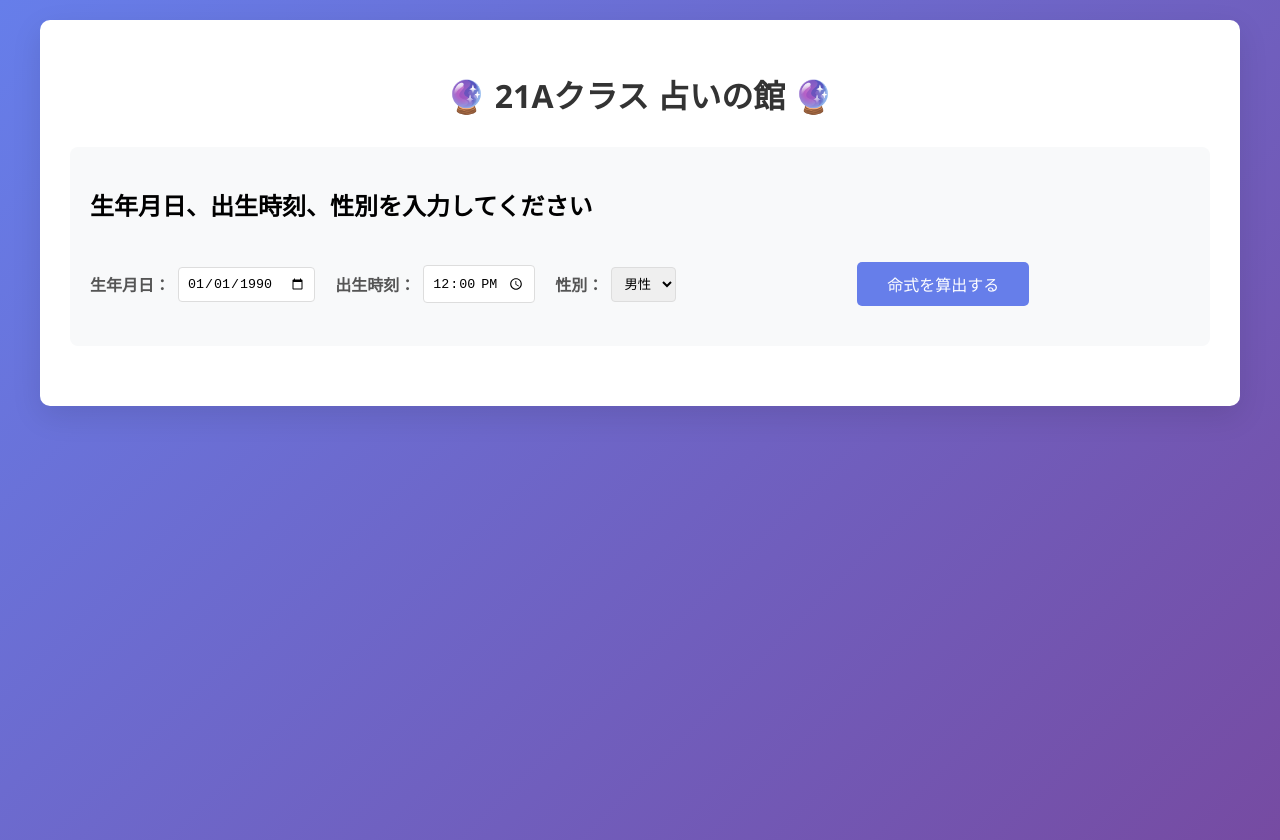
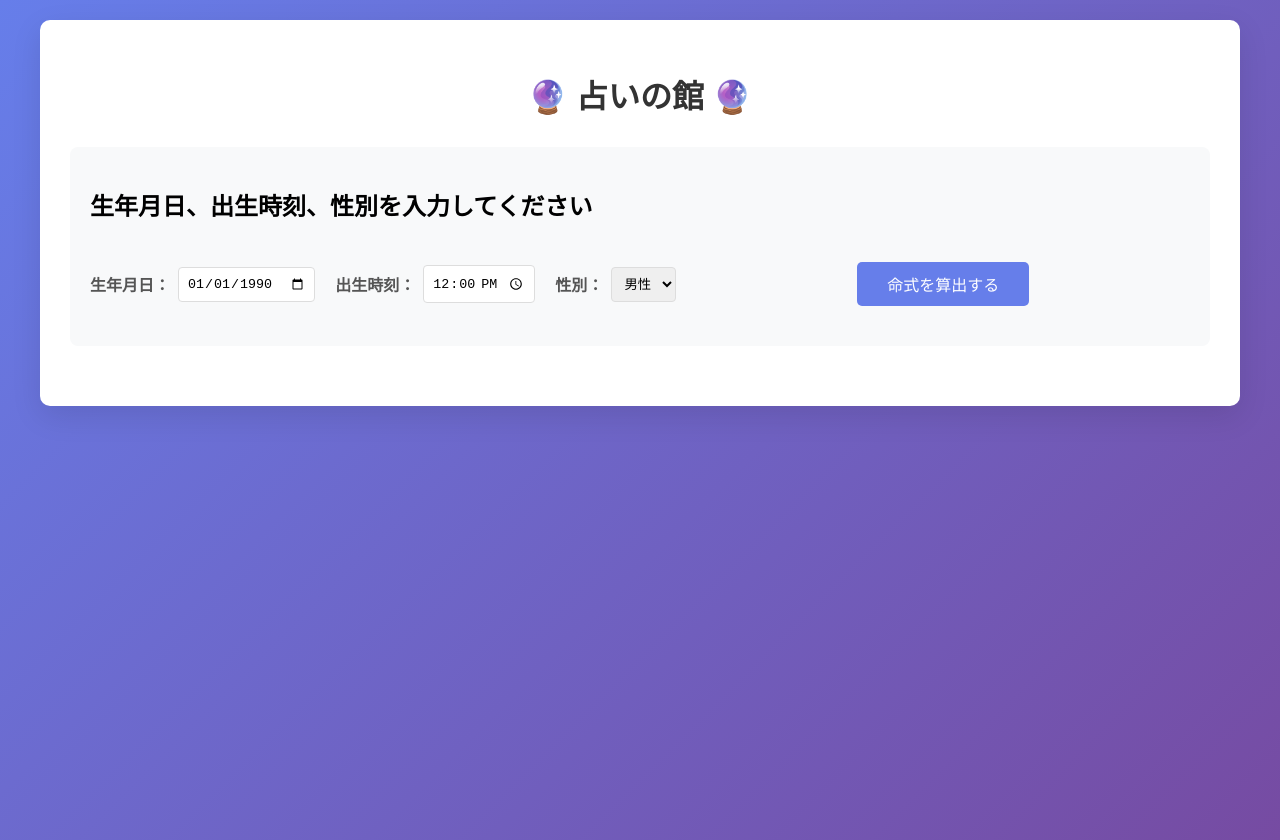
Before and after one commit to K-Suzumura/uranai, a plain HTML site: page index.html in a window 1280 px wide. Drawn offline with Linux system fonts and the light colour scheme.

Commit message:
Update index.html

```diff
--- a/index.html
+++ b/index.html
@@ -3,7 +3,7 @@
 <head>
     <meta charset="UTF-8">
     <meta name="viewport" content="width=device-width, initial-scale=1.0">
-    <title>四柱推命占い</title>
+    <title>占いの館 </title>
     <style>
         body {
             font-family: 'Segoe UI', Tahoma, Geneva, Verdana, sans-serif;
@@ -152,7 +152,7 @@
 </head>
 <body>
     <div class="container">
-        <h1>🔮 21Aクラス 占いの館 🔮</h1>
+        <h1>🔮 占いの館 🔮</h1>
 
         <div class="input-section">
             <h2>生年月日、出生時刻、性別を入力してください</h2>
```
